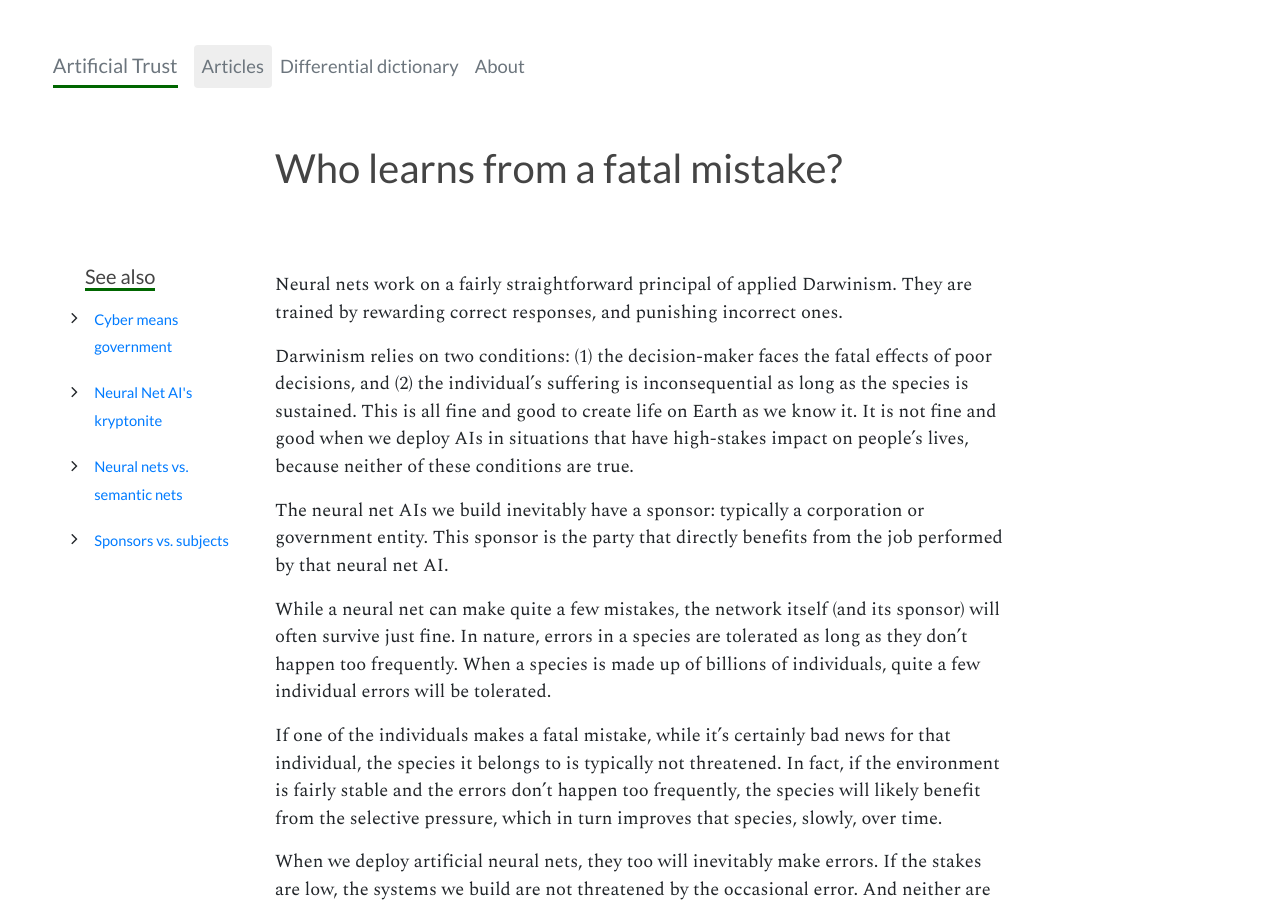
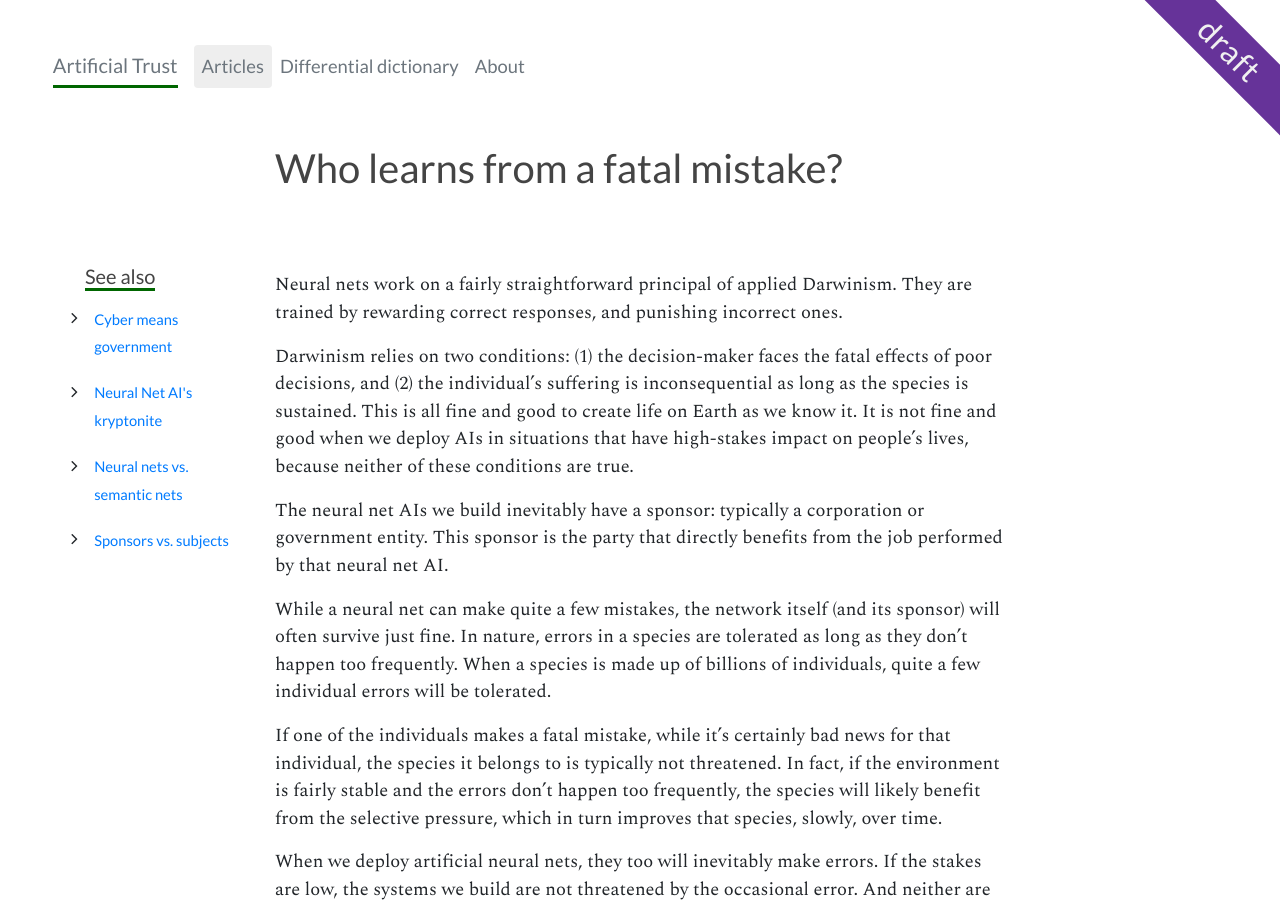
Before and after one commit to straz/artificialtrust, a Jekyll site: the page built from _articles/errors.md, in a window 1280 px wide and 900 px high. Built offline with Jekyll 4.4.1, drawn with Linux system fonts in a browser that asks for light colours; nearby versions of some CDN libraries.

Commit message:
errors not ready

```diff
--- a/_articles/errors.md
+++ b/_articles/errors.md
@@ -2,10 +2,9 @@
 layout: article
 title: Who learns from a fatal mistake?
 released: true
-status: ready
+status: draft
 defs: [semantic, sponsors]
 arts: [cyber, kryptonite]
-sent: ['lessig','colbert']
 ---
 
 Neural nets work on a fairly straightforward principal of applied
```
